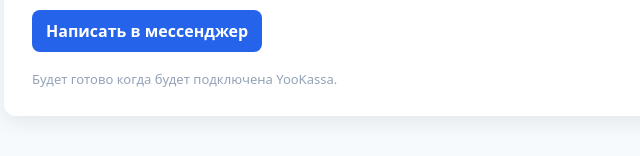
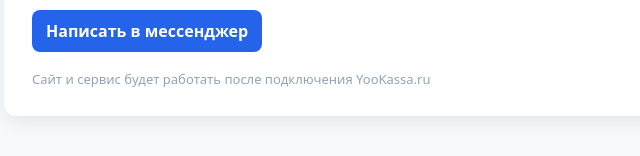
Before and after one commit to pohelp/pohelp.github.io, a plain HTML site: page index.html in a window 1280 px wide. Shown: the part 500-656 px from the top of the page, 268-908 px from the left. Drawn offline with Linux system fonts and the light colour scheme.

Commit message:
Update index.html

```diff
--- a/index.html
+++ b/index.html
@@ -37,7 +37,7 @@
     </div>
 
     <footer>
-      Будет готово когда будет подключена YooKassa.
+      Сайт и сервис будет работать после подключения YooKassa.ru
     </footer>
   </main>
 </body>
```
